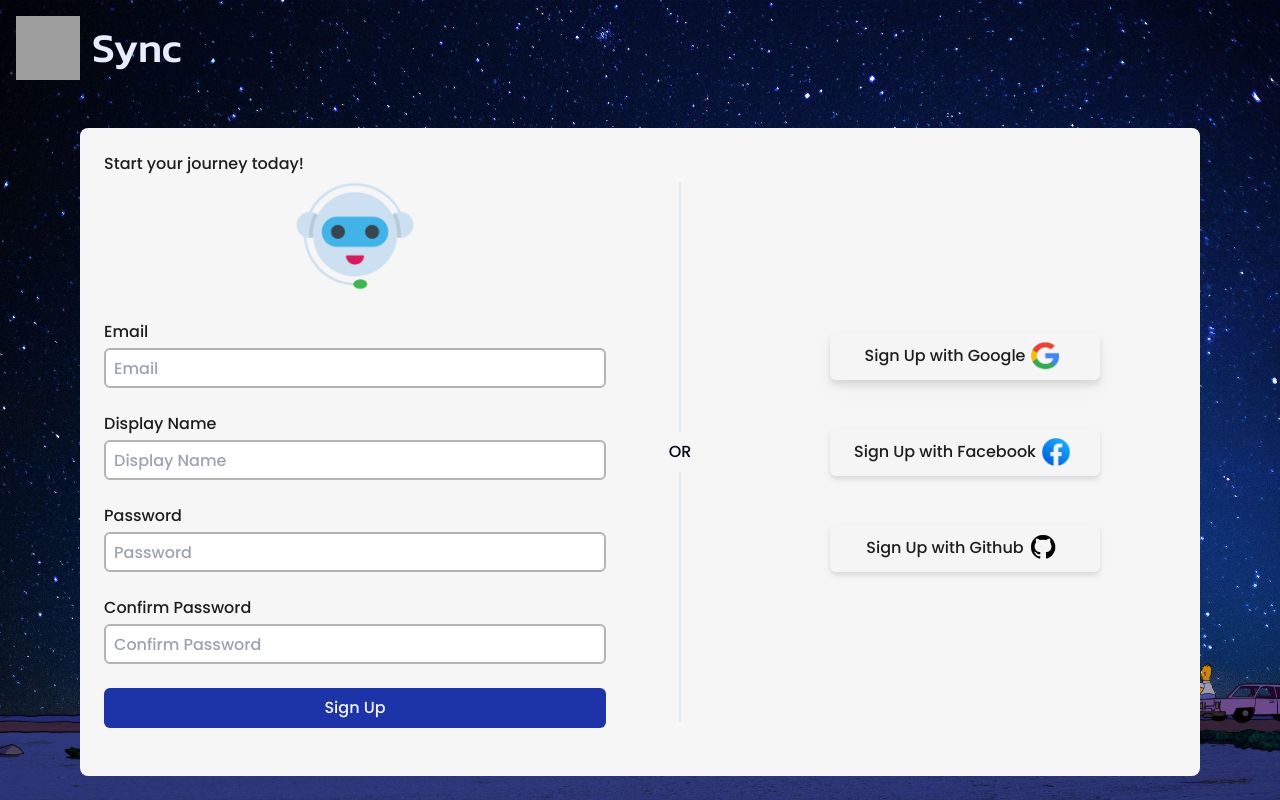
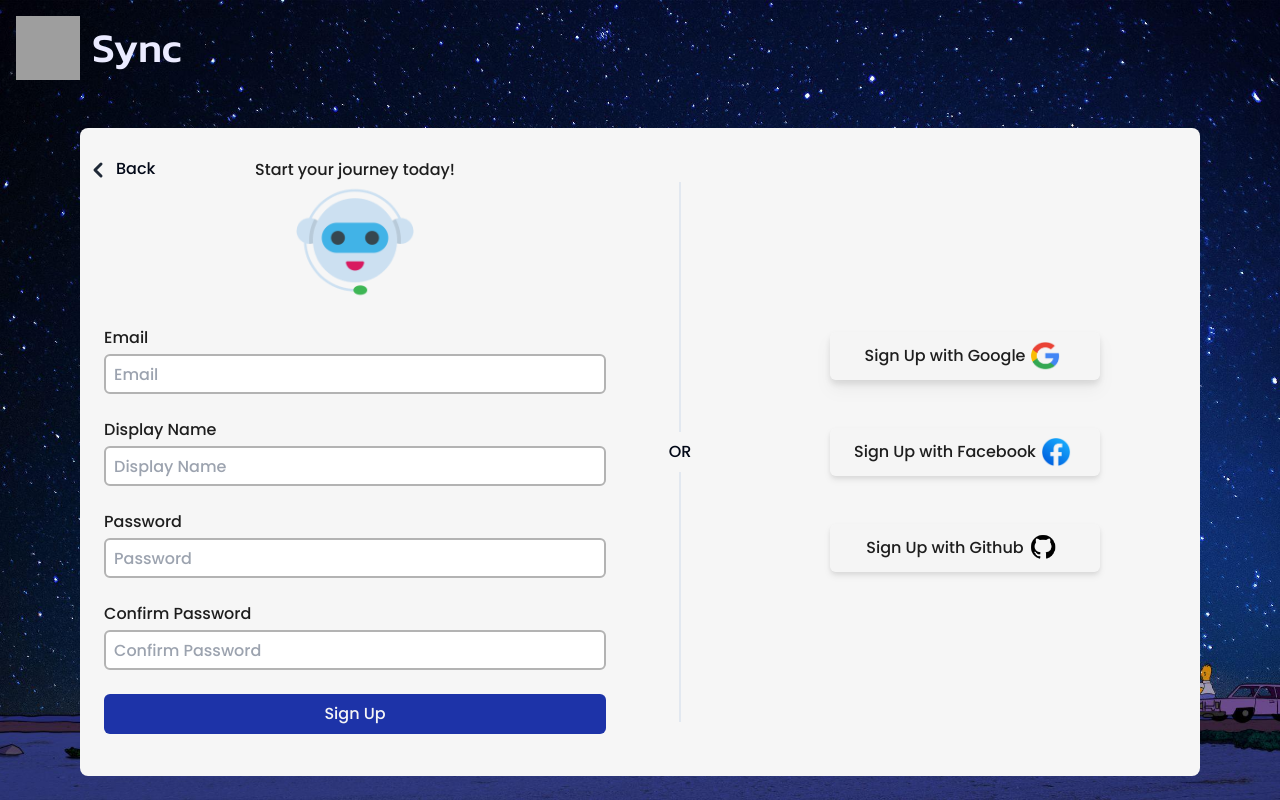
Before and after one commit to DiscordCataloger/sync, a Next.js app: page /register in a window 1280 px wide. Built offline with nearby package versions, Linux system fonts and the light colour scheme; grey boxes are pictures that could not be loaded.

Commit message:
adding back button

```diff
--- /dev/null
+++ b/src/app/(frontend)/(components)/register.css
@@ -0,0 +1,12 @@
+.slide-in {
+  animation: slideInAnimation 0.5s forwards;
+}
+
+@keyframes slideInAnimation {
+  from {
+    transform: translateX(-100%);
+  }
+  to {
+    transform: translateX(0);
+  }
+}
--- a/src/app/(frontend)/(components)/register.js
+++ b/src/app/(frontend)/(components)/register.js
@@ -2,12 +2,27 @@
 import { useState } from "react";
 import Image from "next/image";
 import { Button } from "@/components/ui/button";
+import { useRouter } from "next/navigation";
+import "./register.css";
 
 export default function Register() {
   const [email, setEmail] = useState("");
   const [password, setPassword] = useState("");
   const [repeatPassword, setRepeatPassword] = useState("");
   const [displayName, setDisplayName] = useState("");
+  const router = useRouter();
+  const [slideIn, setSlideIn] = useState(false);
+
+  function slideInAnimation() {
+    setSlideIn(true);
+  }
+
+  function handleBack() {
+    slideInAnimation();
+    setTimeout(() => {
+      router.push("/login");
+    }, 500); // Wait for the animation to complete before changing the URL
+  }
 
   function emailOnChange(e) {
     setEmail(e.target.value);
@@ -36,11 +51,37 @@ export default function Register() {
   }
 
   return (
-    <div className="bg-[#F6F6F6] w-[300px] h-[550px] md:h-[648px] md:w-[550px] pt-[24px] rounded-l-lg mt-[15%] md:mt-[10%]">
+    <div
+      className={`bg-[#F6F6F6] w-[300px] h-[550px] md:h-[648px] md:w-[550px] pt-[24px] rounded-l-lg mt-[15%] md:mt-[10%] ${
+        slideIn ? "slide-in" : ""
+      }`}
+    >
+      <button onClick={handleBack}>
+        <svg
+          class="w-[24px] md:w-[36px] md:h-[36px] text-gray-800 dark:text-white inline"
+          aria-hidden="true"
+          xmlns="http://www.w3.org/2000/svg"
+          width="24"
+          height="24"
+          fill="none"
+          viewBox="0 0 24 24"
+        >
+          <path
+            stroke="currentColor"
+            stroke-linecap="round"
+            stroke-linejoin="round"
+            stroke-width="2"
+            d="m14 8-4 4 4 4"
+          />
+        </svg>
+
+        <span className="text-[12px] md:text-[16px]">Back</span>
+      </button>
+
       <form onSubmit={registerSubmit}>
-        <span className="mx-[24px] text-[12px] md:text-[16px] text-[#1E1E1E] text-center">
+        <p className="mx-[24px] -mt-[22px] md:-mt-[30px] text-[12px] md:text-[16px] text-[#1E1E1E] text-center">
           Start your journey today!
-        </span>
+        </p>
 
         <div className="grid place-content-center">
           <button className="opacity-0 -mt-[120px] relative top-[120px] rounded-[50%] w-[120px] h-[120px] hover:opacity-100 hover:bg-[#134B70]/[0.65] text-center flex flex-col items-center justify-center">
--- a/src/app/(frontend)/(pages)/(auth)/register/page.js
+++ b/src/app/(frontend)/(pages)/(auth)/register/page.js
@@ -1,5 +1,6 @@
 import Register from "@/app/(frontend)/(components)/register";
 import RegisterSocial from "@/app/(frontend)/(components)/registersocial";
+import "@/app/(frontend)/(components)/register.css";
 
 export default function RegisterPage() {
   return (
```
